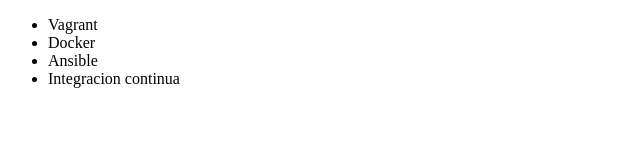
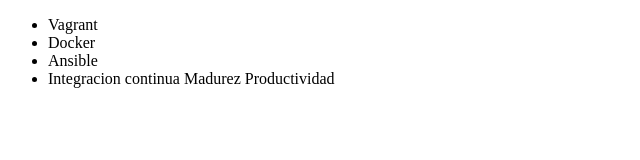
Before and after one commit to davmanz/alura-git, a plain HTML site: page index.html in a window 1280 px wide. Shown: the whole page, without its empty margins (0-640 px from the left). Drawn offline with Linux system fonts and the light colour scheme.

Commit message:
Renombrando integracion continua

```diff
--- a/index.html
+++ b/index.html
@@ -9,7 +9,7 @@
          <li> Vagrant </li>
          <li> Docker </li>
          <li> Ansible </li>
-         <li> Integracion continua </li>
+         <li> Integracion continua Madurez Productividad </li>
      </ul>
 </body>
 </html>
```
